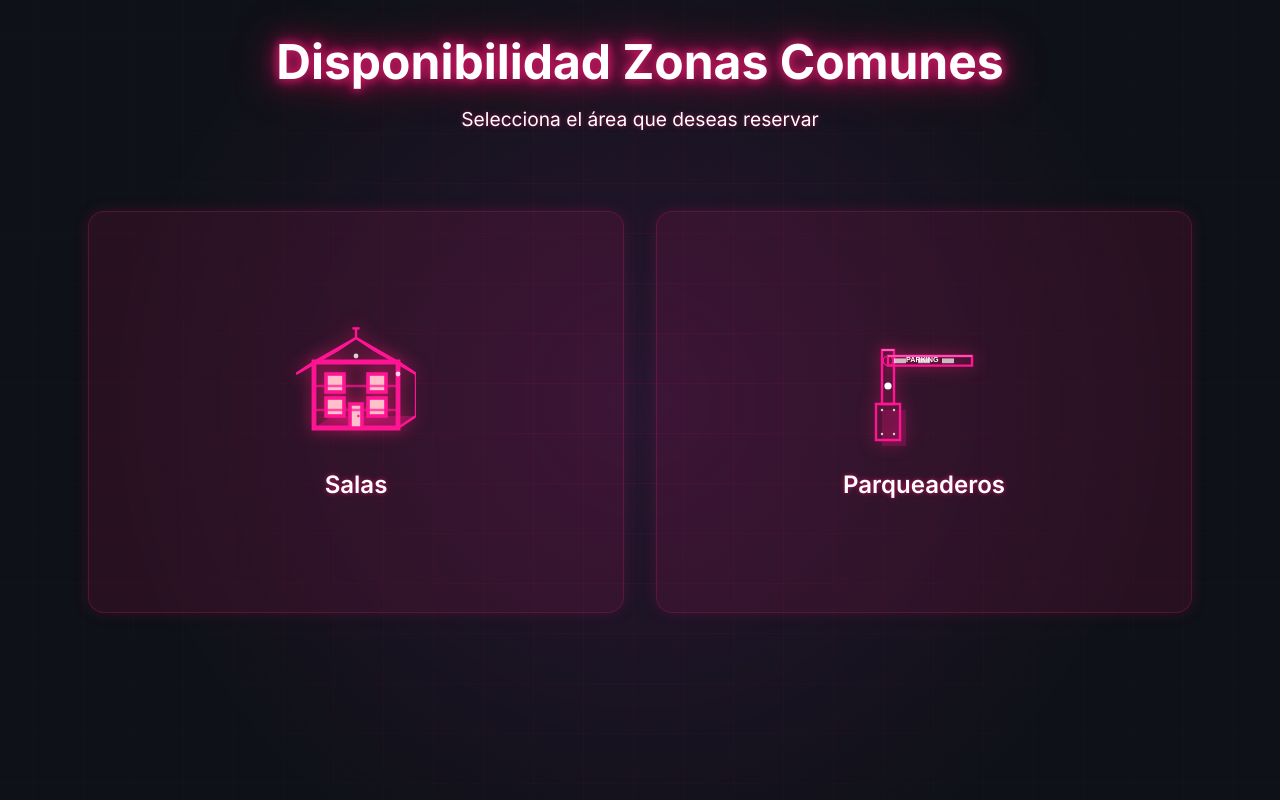
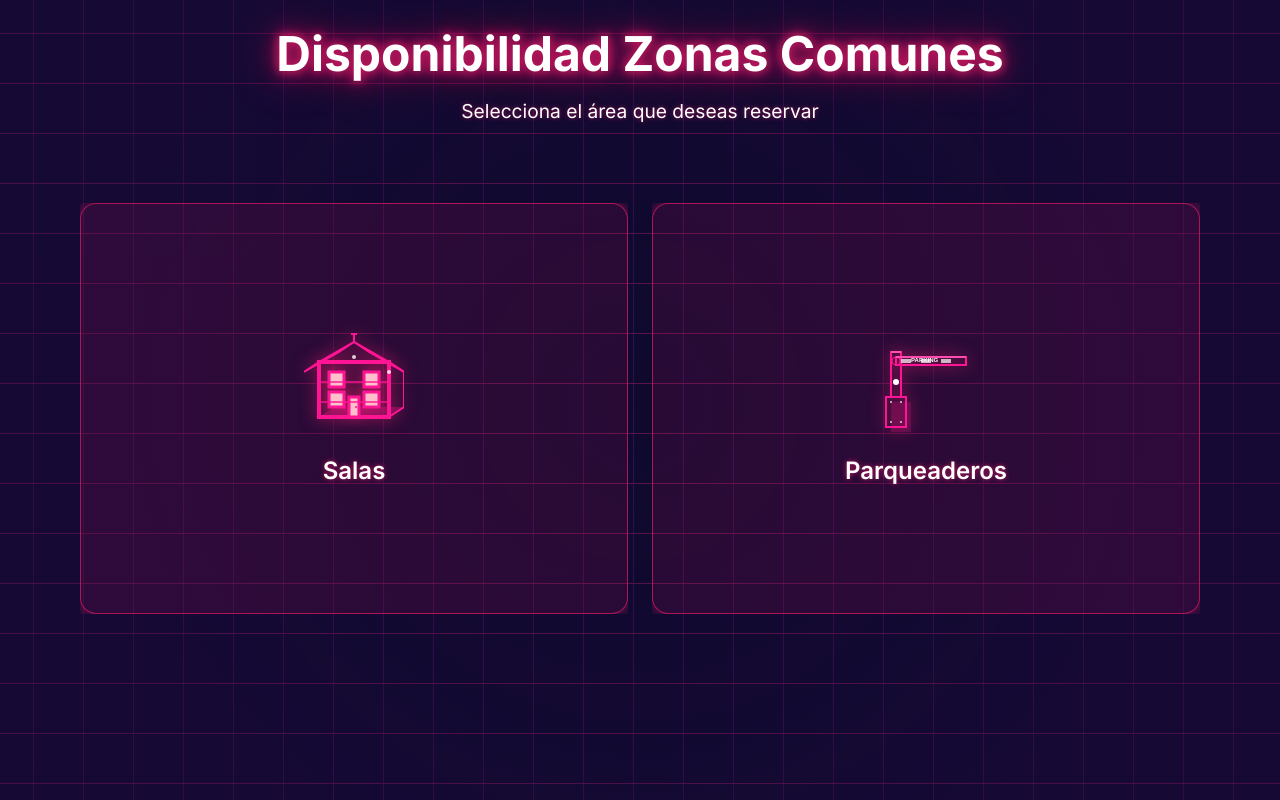
Before and after one commit to yagamidsa/Kislev, a Django app: page /zonas_comunes/ in a window 1280 px wide. Run offline with Django 3.2, Linux system fonts and the light colour scheme; the visitor is signed in with stand-in values (Sample User, id 1); some libraries are stand-ins or nearby versions.

Commit message:
update zonas comunes navegation

```diff
--- a/kislevsmart/static/css/zonas_comunes.css
+++ b/kislevsmart/static/css/zonas_comunes.css
@@ -36,12 +36,12 @@ body {
     left: 0;
     width: 100%;
     height: 100%;
-    background-image:
-        linear-gradient(to right, rgba(190, 24, 93, 0.1) 1px, transparent 1px),
-        linear-gradient(to bottom, rgba(190, 24, 93, 0.1) 1px, transparent 1px);
+    z-index: -1;
+    background:
+        linear-gradient(rgba(190, 30, 97, 0.884) 1px, transparent 1px),
+        linear-gradient(90deg, rgba(206, 38, 197, 0.4) 1px, transparent 1px);
     background-size: 50px 50px;
-    z-index: -2;
-    pointer-events: none;
+    background-color: rgba(10, 10, 36, 0.911);
 }
 
 .background-gradient {
@@ -51,8 +51,8 @@ body {
     width: 100%;
     height: 100%;
     background: radial-gradient(circle at center,
-                              rgba(190, 24, 93, 0.2) 0%,
-                              rgba(15, 15, 15, 0.95) 70%);
+                              rgba(20, 9, 58, 0.685) 0%,
+                              rgba(28, 10, 61, 0.95) 70%);
     z-index: -1;
     animation: gradientPulse 8s ease infinite;
     pointer-events: none;
@@ -60,7 +60,7 @@ body {
 
 .main-container {
     position: absolute;
-    width: 100%;
+    width: 90%;
     height: 100%;
     max-width: 1200px;
     margin: 0 auto;
@@ -81,30 +81,13 @@ body {
     font-size: clamp(1.75rem, 5vw, 3rem);
     font-weight: 700;
     margin-bottom: 1rem;
-    color: white; /* Cambiado a blanco */
+    color: white;
     text-shadow:
         0 0 7px var(--primary-color),
         0 0 10px var(--primary-color),
         0 0 21px var(--primary-color),
         0 0 42px var(--primary-color);
     animation: neonPulse 1.5s ease-in-out infinite alternate;
-}
-
-@keyframes neonPulse {
-    0% {
-        text-shadow:
-            0 0 7px var(--primary-color),
-            0 0 10px var(--primary-color),
-            0 0 21px var(--primary-color),
-            0 0 42px var(--primary-color);
-    }
-    100% {
-        text-shadow:
-            0 0 10px var(--primary-color),
-            0 0 15px var(--primary-color),
-            0 0 25px var(--primary-color),
-            0 0 45px var(--primary-color);
-    }
 }
 
 .subtitle {
@@ -115,7 +98,7 @@ body {
 
 .zones-grid {
     display: grid;
-    grid-template-columns: repeat(auto-fit, minmax(min(280px, 100%), 1fr));
+    grid-template-columns: repeat(2, 1fr);
     gap: clamp(1rem, 3vw, 2rem);
     padding: 1rem;
     width: 100%;
@@ -145,50 +128,9 @@ body {
     justify-content: center;
     transition: all var(--transition-speed) ease;
     transform-style: preserve-3d;
-    border: 1px solid rgba(190, 24, 93, 0.3);
-    box-shadow: 0 0 15px rgba(190, 24, 93, 0.2);
+    border: 1px solid rgba(190, 24, 93, 0.89);
+    box-shadow: 0 0 15px rgba(190, 24, 93, 0.658);
     backface-visibility: hidden;
-}
-
-/* Efectos solo para dispositivos no táctiles */
-@media (hover: hover) {
-    .zone-card:hover .card-inner {
-        transform: translateY(-10px) rotateX(10deg);
-        border-color: var(--primary-color);
-        box-shadow: 0 0 20px rgba(190, 24, 93, 0.4);
-    }
-
-    .zone-card:hover .glow-effect {
-        opacity: 0.3;
-        animation: neonPulse 2s infinite;
-    }
-
-    .zone-card:hover h2 {
-        transform: translateZ(20px);
-    }
-
-    .zone-card:hover .zone-icon {
-        transform: translateZ(30px);
-    }
-
-    .zone-card:hover .card-overlay {
-        opacity: 1;
-    }
-}
-
-/* Desactivar efectos en dispositivos táctiles */
-@media (hover: none) {
-    .card-inner {
-        transform: none !important;
-    }
-
-    .zone-card h2 {
-        transform: none !important;
-    }
-
-    .zone-icon {
-        transform: none !important;
-    }
 }
 
 .icon-wrapper {
@@ -226,21 +168,157 @@ body {
     text-shadow: 0 0 5px var(--primary-color);
 }
 
-.card-overlay {
-    position: absolute;
-    top: 0;
-    left: 0;
-    width: 100%;
-    height: 100%;
-    background: linear-gradient(135deg,
-                              rgba(190, 24, 93, 0.1),
-                              rgba(190, 24, 93, 0.1));
-    border-radius: 1rem;
-    opacity: 0;
-    transition: opacity var(--transition-speed) ease;
-    pointer-events: none;
+/* Media Queries actualizados */
+/* Laptops medianas (1366px - típico en laptops de 14") */
+@media screen and (max-width: 1366px) {
+    .main-container {
+        width: 95%;
+        padding: 1.5rem;
+    }
+
+    .zones-grid {
+        gap: 1.5rem;
+    }
+
+    .icon-wrapper {
+        width: clamp(70px, 12vw, 100px);
+        height: clamp(70px, 12vw, 100px);
+    }
+
+    .card-inner {
+        padding: 1.5rem;
+    }
 }
 
+/* Tablets y laptops pequeñas */
+@media screen and (max-width: 1024px) {
+    .zones-grid {
+        gap: 1rem;
+        grid-template-columns: repeat(2, 1fr);
+    }
+
+    .icon-wrapper {
+        width: clamp(60px, 10vw, 90px);
+        height: clamp(60px, 10vw, 90px);
+    }
+
+    .card-inner {
+        padding: 1.25rem;
+    }
+}
+
+/* Tablets en vertical y móviles grandes */
+@media screen and (max-width: 768px) {
+    .zones-grid {
+        grid-template-columns: 1fr;
+        max-width: 500px;
+        margin: 1.5rem auto 0;
+        gap: 1.25rem;
+    }
+
+    .main-container {
+        padding: 1rem;
+    }
+
+    .icon-wrapper {
+        width: clamp(50px, 8vw, 80px);
+        height: clamp(50px, 8vw, 80px);
+    }
+
+    .card-inner {
+        padding: 1rem;
+    }
+
+    .main-header {
+        margin-bottom: 2rem;
+    }
+}
+
+/* Móviles medianos */
+@media screen and (max-width: 576px) {
+    .main-container {
+        width: 100%;
+        padding: 1rem 0.5rem;
+    }
+
+    .zones-grid {
+        gap: 0.75rem;
+        padding: 0.5rem;
+    }
+
+    .icon-wrapper {
+        width: clamp(40px, 7vw, 70px);
+        height: clamp(40px, 7vw, 70px);
+    }
+
+    .zone-card {
+        aspect-ratio: 3/2;
+    }
+}
+
+/* Móviles pequeños */
+@media screen and (max-width: 320px) {
+    .main-container {
+        padding: 0.75rem 0.25rem;
+    }
+
+    .zones-grid {
+        gap: 0.5rem;
+    }
+
+    .icon-wrapper {
+        width: clamp(35px, 6vw, 60px);
+        height: clamp(35px, 6vw, 60px);
+        margin-bottom: 1rem;
+    }
+
+    .card-inner {
+        padding: 0.75rem;
+    }
+}
+
+/* Mantener los efectos hover solo para dispositivos no táctiles */
+@media (hover: hover) {
+    .zone-card:hover .card-inner {
+        transform: translateY(-10px) rotateX(10deg);
+        border-color: var(--primary-color);
+        box-shadow: 0 0 20px rgba(190, 24, 93, 0.938);
+    }
+
+    .zone-card:hover .glow-effect {
+        opacity: 0.3;
+        animation: neonPulse 2s infinite;
+    }
+
+    .zone-card:hover h2 {
+        transform: translateZ(20px);
+    }
+
+    .zone-card:hover .zone-icon {
+        transform: translateZ(30px);
+    }
+
+    .zone-card:hover .card-overlay {
+        opacity: 1;
+    }
+}
+
+/* Desactivar efectos en dispositivos táctiles */
+@media (hover: none) {
+    .card-inner {
+        transform: none !important;
+    }
+
+    .zone-card h2 {
+        transform: none !important;
+    }
+
+    .zone-icon {
+        transform: none !important;
+    }
+}
+
+/* Animaciones */
 @keyframes neonPulse {
     0% {
         text-shadow: 0 0 7px var(--primary-color),
@@ -262,35 +340,123 @@ body {
     100% { opacity: 0.7; }
 }
 
-/* Efectos de hover para la card */
-@keyframes floatEffect {
-    0% { transform: translateY(0); }
-    50% { transform: translateY(-10px); }
-    100% { transform: translateY(0); }
-}
 
-/* Media queries */
-@media (max-width: 360px) {
-    .main-container {
-        padding: 0.75rem;
+/* Efectos existentes para desktop */
+@media (hover: hover) {
+    .zone-card:hover .card-inner {
+        transform: translateY(-10px) rotateX(10deg);
+        border-color: var(--primary-color);
+        box-shadow: 0 0 20px rgba(190, 24, 93, 0.938);
     }
 
-    .zones-grid {
-        gap: 1rem;
-        padding: 0.5rem;
+    .zone-card:hover .glow-effect {
+        opacity: 0.3;
+        animation: neonPulse 2s infinite;
     }
 
-    .zone-card {
-        aspect-ratio: 3/2;
+    .zone-card:hover h2 {
+        transform: translateZ(20px);
     }
 
-    .card-inner {
-        padding: 1rem;
+    .zone-card:hover .zone-icon {
+        transform: translateZ(30px);
+    }
+
+    .zone-card:hover .card-overlay {
+        opacity: 1;
     }
 }
 
-@media (min-width: 768px) and (max-width: 1024px) {
-    .zones-grid {
-        grid-template-columns: repeat(2, 1fr);
+/* Nuevos efectos para dispositivos táctiles */
+@media (hover: none) {
+    /* Clase que se añadirá con JavaScript al tocar */
+    .zone-card.touched .card-inner {
+        animation: touchPulse 0.5s ease-out;
+        border-color: var(--primary-color);
+        box-shadow: 0 0 25px rgba(190, 24, 93, 0.95);
+    }
+
+    .zone-card.touched .glow-effect {
+        opacity: 0.4;
+        animation: touchGlow 0.5s ease-out;
+    }
+
+    .zone-card.touched .zone-icon {
+        animation: touchBounce 0.5s ease-out;
+    }
+
+    .zone-card.touched h2 {
+        animation: touchScale 0.5s ease-out;
+    }
+
+    /* Ripple effect container */
+    .zone-card {
+        overflow: hidden;
+    }
+
+    .touch-ripple {
+        position: absolute;
+        border-radius: 50%;
+        background: radial-gradient(circle, rgba(190, 24, 93, 0.7) 0%, rgba(190, 24, 93, 0) 70%);
+        transform: scale(0);
+        pointer-events: none;
+        z-index: 2;
     }
 }
+
+/* Animaciones para efectos táctiles */
+@keyframes touchPulse {
+    0% {
+        transform: scale(1);
+    }
+    50% {
+        transform: scale(0.98);
+        box-shadow: 0 0 30px rgba(190, 24, 93, 1);
+    }
+    100% {
+        transform: scale(1);
+    }
+}
+
+@keyframes touchGlow {
+    0% {
+        opacity: 0;
+    }
+    50% {
+        opacity: 0.6;
+    }
+    100% {
+        opacity: 0.4;
+    }
+}
+
+@keyframes touchBounce {
+    0% {
+        transform: scale(1);
+    }
+    50% {
+        transform: scale(1.1);
+    }
+    100% {
+        transform: scale(1);
+    }
+}
+
+@keyframes touchScale {
+    0% {
+        transform: scale(1);
+    }
+    50% {
+        transform: scale(1.05);
+    }
+    100% {
+        transform: scale(1);
+    }
+}
+
+@keyframes rippleEffect {
+    to {
+        transform: scale(15);
+        opacity: 0;
+    }
+}
```
Also changed, not shown: kislevsmart/static/js/zonas_comunes.js (+44 -0 lines).
